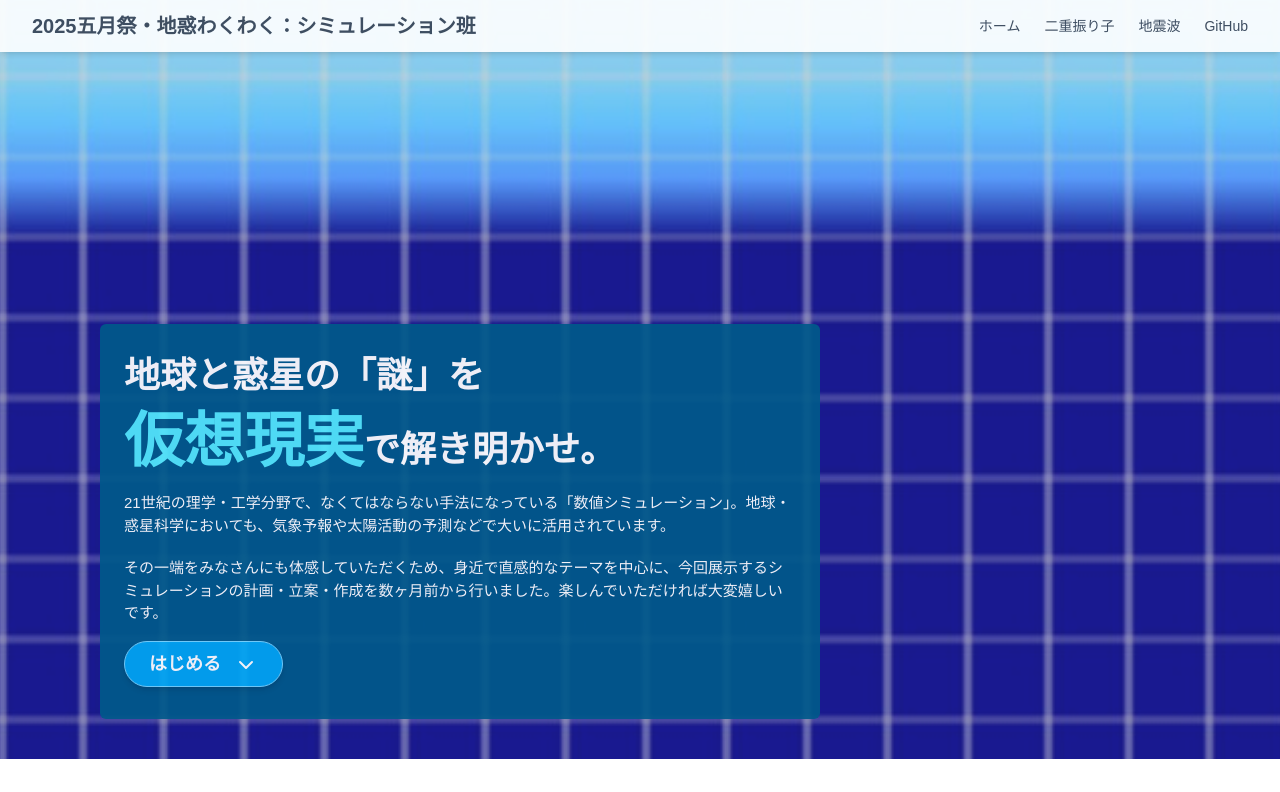
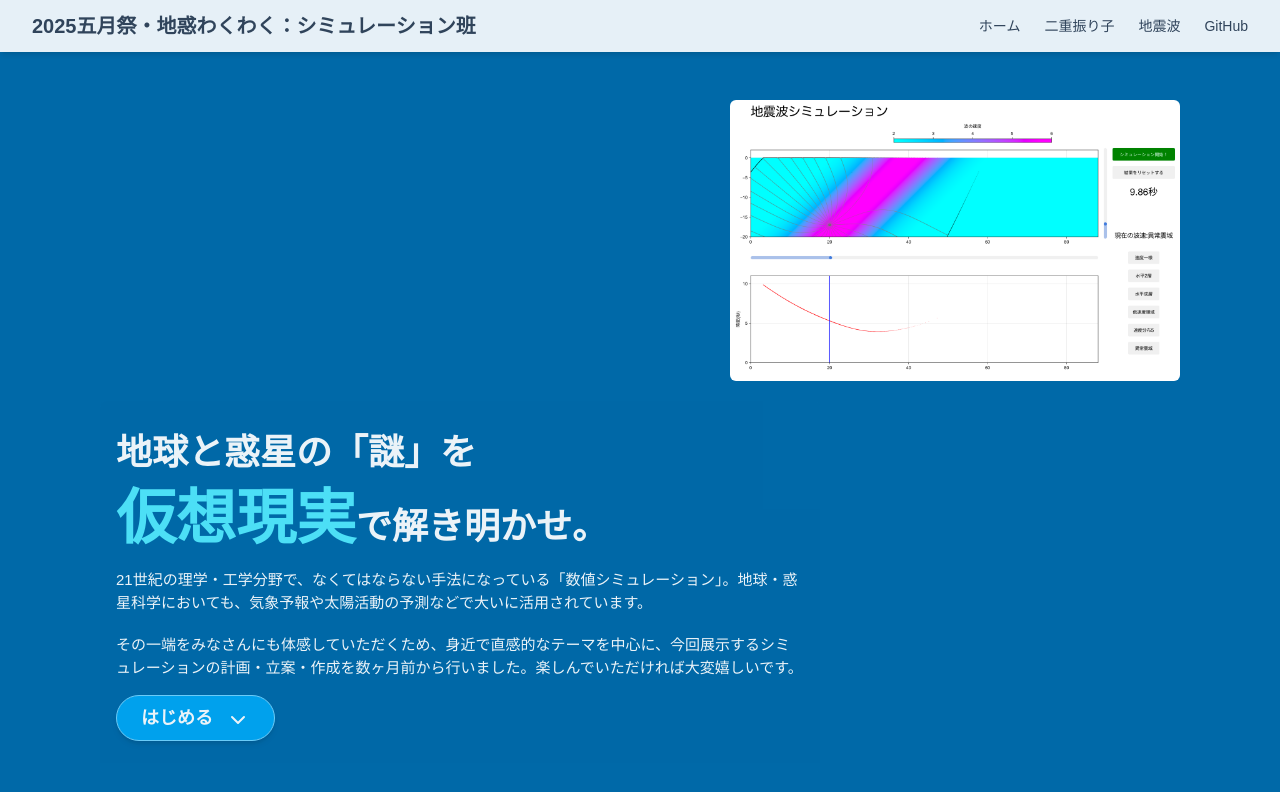
Before and after one commit to chiwaku-wakwak/chiwaku-simulation, a Next.js app: page / in a window 1280 px wide. Shown: the top 792 px of the page. Built offline with nearby package versions, Linux system fonts and the light colour scheme.

Commit message:
background

```diff
--- a/src/app/page.tsx
+++ b/src/app/page.tsx
@@ -15,19 +15,22 @@ export default function Home() {
     <div className="flex flex-col min-h-screen">
       <Header />
       <div className="fixed inset-0 w-full h-full -z-10 pointer-events-none">
-        <Image
-          src="/background.jpg"
-          alt="シミュレーション班の写真"
-          fill
-          className="object-cover min-w-full min-h-full opacity-90"
-        />
+        <div className="object-cover min-w-full min-h-full bg-sky-700" />
       </div>
       <div className="">
-        <div className="flex-grow pt-30 pb-10 px-1 lg:px-25 lg:pt-75 lg:px-4">
+        <div className="flex-grow pt-30 pb-10 px-1 lg:px-25 lg:pt-22 lg:px-4">
           {/* 画像を右寄せするために flex を追加 */}
-          <div className="flex justify-end py-3"></div>
+          <div className="flex justify-end py-3">
+            <Image
+              src="/simulation_photo.png"
+              alt="シミュレーション班の写真"
+              width={450}
+              height={350}
+              className="rounded-md mb-2 object-contain"
+            />
+          </div>
 
-          <div className="inline-block opacity-92 bg-sky-800 px-6 py-8 rounded-md lg:w-2/3">
+          <div className="inline-block opacity-92 bg-sky-700 px-4 py-8 rounded-md lg:w-2/3">
             <h1 className="text-2xl font-bold mb-4 text-white lg:text-4xl">
               地球と惑星の「謎」を
             </h1>
@@ -113,7 +116,7 @@ export default function Home() {
         </div>
       </div>
       <div className="">
-        <div className="px-4 mx-2 my-8 py-5 bg-white rounded-md lg:mx-20 shadow-2xl opacity-95">
+        <div className="px-4 mx-2 my-8 py-5 bg-white rounded-md lg:mx-20 shadow-2xl opacity-90">
           <h2 className="text-xl pt-8 font-bold text-gray-800 text-left border-b-2 border-sky-500 pb-0 inline-block">
             地球惑星科学専攻でのシミュレーション研究を知る
           </h2>
```
